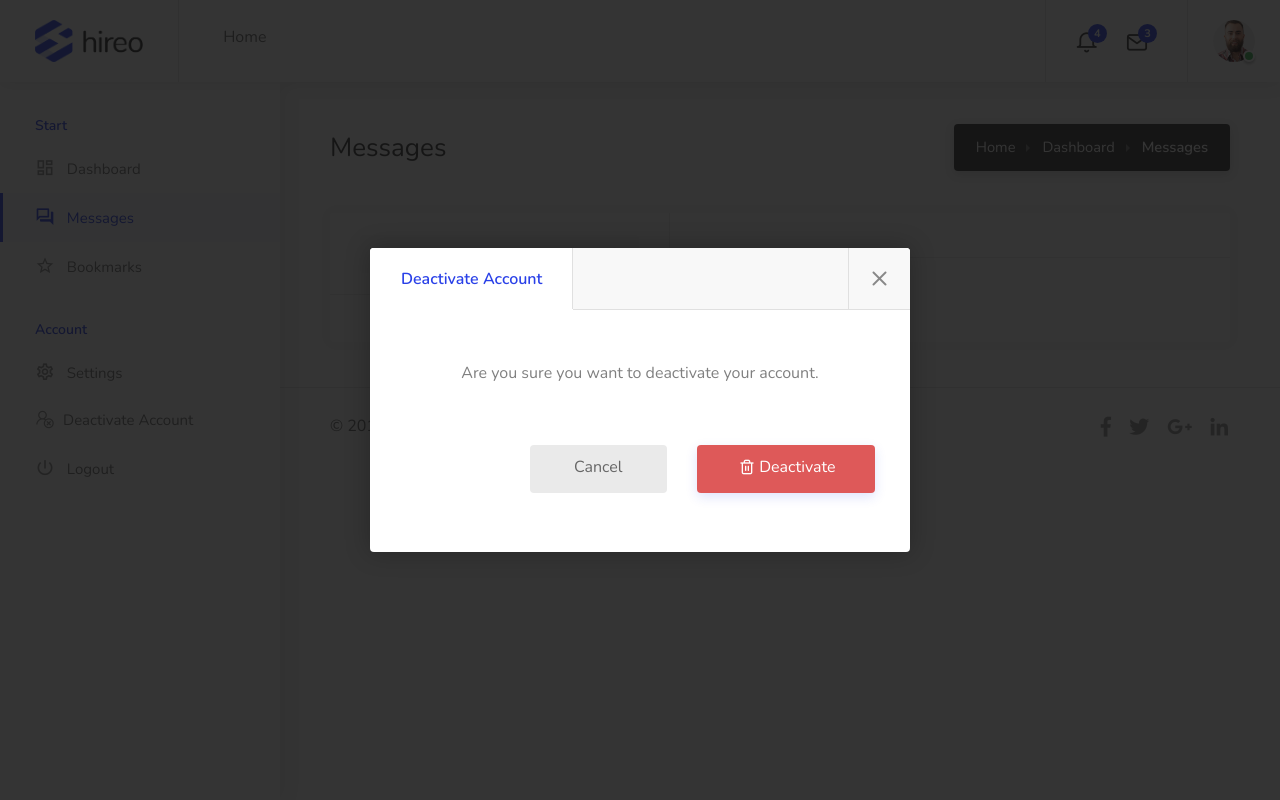
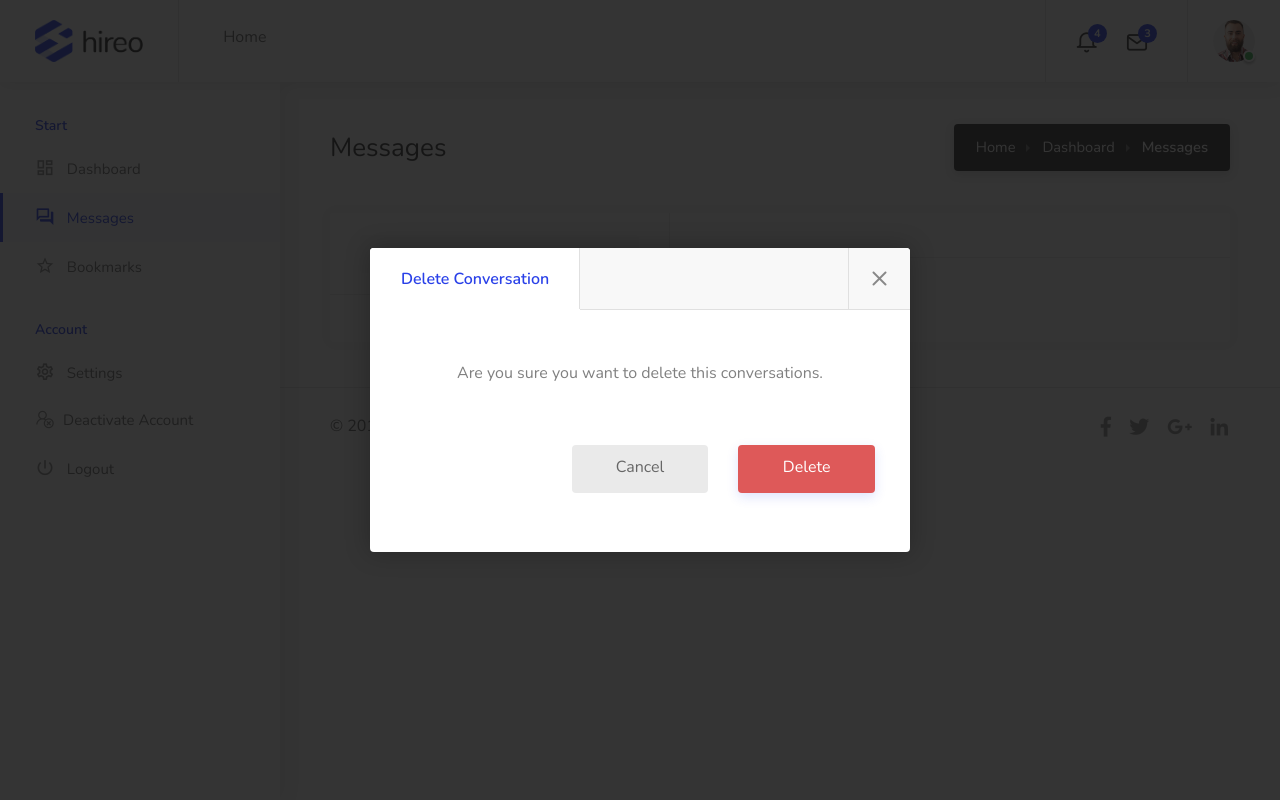
Before and after one commit to umairkhan987/Job-Boards, a Django app: page /messages/ in a window 1280 px wide, after a click on "Deactivate Account". Run offline with Django 3.2, Linux system fonts and the light colour scheme; the visitor is signed in with stand-in values (Sample User, id 1); data that the repository does not hold is empty; some libraries are stand-ins or nearby versions; some web fonts are replaced.

Commit message:
Hit Count and delete message completed

```diff
--- a/accounts/models.py
+++ b/accounts/models.py
@@ -1,6 +1,7 @@
 import os
 
 from django.contrib.auth.models import AbstractUser, BaseUserManager
+from django.contrib.contenttypes.fields import GenericRelation
 from django.db import models
 from django.db.models import Q
 from django.db.models.signals import post_save
@@ -8,6 +9,7 @@ from django.dispatch import receiver
 
 #  We use it because we change default username with email
 from django_currentuser.middleware import get_current_user
+from hitcount.settings import MODEL_HITCOUNT
 
 
 class CustomUserManager(BaseUserManager):
@@ -87,6 +89,8 @@ class Profile(models.Model):
     total_job_done = models.IntegerField(default=0)
     created_at = models.DateTimeField(auto_now_add=True)
     updated_at = models.DateTimeField(auto_now=True)
+    hit_count_generic = GenericRelation(
+        MODEL_HITCOUNT, object_id_field='object_pk', related_query_name='hit_count_generic_relation')
 
     def __str__(self):
         return self.user.email
--- a/employer/urls.py
+++ b/employer/urls.py
@@ -4,7 +4,8 @@ from . import views
 
 urlpatterns = [
     path('freelancers/', views.find_freelancer, name="find_freelancer"),
-    path('profile/<int:id>/', views.freelancer_profile, name='freelancer_profile'),
+    path('profile/<int:pk>/', views.FreelancerDetailView.as_view(), name='freelancer_profile'),
+    # path('profile/<int:>/', views.freelancer_profile, name='freelancer_profile'),
     path('postTask/', views.post_a_task, name="post_task"),
     path('tasks/', views.my_tasks, name="my_tasks"),
     path('task/<int:id>/edit/', views.edit_task, name='edit_task'),
--- a/hireo/models.py
+++ b/hireo/models.py
@@ -14,7 +14,7 @@ class Bookmark(models.Model):
 
 
 class Messages(models.Model):
-    sender = models.ForeignKey(User, on_delete=models.CASCADE, related_name='senders')
+    sender = models.ForeignKey(User, on_delete=models.SET_NULL, null=True, related_name='senders')
     receiver = models.ForeignKey(User, on_delete=models.SET_NULL, null=True, related_name='receivers')
     message_content = models.CharField(max_length=500)
     created_at = models.DateTimeField(auto_now_add=True)
@@ -27,7 +27,6 @@ class Messages(models.Model):
         return False
 
 
-# TODO: Change the filename
 def upload_offer_file(instance, filename):
     return 'Files/Offer/{filename}'.format(filename=filename)
 
--- a/hireo/urls.py
+++ b/hireo/urls.py
@@ -6,6 +6,7 @@ urlpatterns = [
     path("", views.index, name='index'),
     path('messages/', views.messages, name="messages"),
     path('messages/<int:id>/details/', views.message_details, name="message_details"),
+    path('messages/delete/', views.messages_delete, name="messages_delete"),
     path('bookmarks/', views.bookmarks, name="bookmarks"),
     path('offer/', views.send_offers, name="send_offer"),
     path('deactivate/', views.deactivate_account, name="deactivate_account"),
--- a/hireo/views.py
+++ b/hireo/views.py
@@ -19,24 +19,26 @@ def index(request):
 
 @login_required
 def messages(request):
-    if request.method == "POST" and request.is_ajax():
-        form = MessageForm(request.POST)
-        if form.is_valid():
-            receiver_id = request.POST.get('receiver_id')
-            receiver = User.objects.get(pk=receiver_id)
-            message = form.save(commit=False)
-            message.receiver = receiver
-            message.sender = request.user
-            message.save()
-            current_message = render_to_string("Hireo/includes/partial_message.html", {"message": message})
-            return JsonResponse({"success": True, "msg": "Message Sent", "current_message": current_message})
+    try:
+        if request.method == "POST" and request.is_ajax():
+            form = MessageForm(request.POST)
+            if form.is_valid():
+                receiver_id = request.POST.get('receiver_id')
+                receiver = User.objects.get(pk=receiver_id)
+                message = form.save(commit=False)
+                message.receiver = receiver
+                message.sender = request.user
+                message.save()
+                current_message = render_to_string("Hireo/includes/partial_message.html", {"message": message})
+                return JsonResponse({"success": True, "msg": "Message Sent", "current_message": current_message})
+            else:
+                errors = {field: str(error[0])[1:-1][1:-1] for (field, error) in form.errors.as_data().items()}
+                return JsonResponse({'success': False, 'errors': errors})
         else:
-            errors = {field: str(error[0])[1:-1][1:-1] for (field, error) in form.errors.as_data().items()}
-            return JsonResponse({'success': False, 'errors': errors})
-    else:
-        message_list = get_current_user_msg(request)
-        return render(request, 'Hireo/messages.html', {"messages": message_list})
-
+            message_list = get_current_user_msg(request)
+            return render(request, 'Hireo/messages.html', {"messages": message_list})
+    except Exception as e:
+        raise Http404(str(e))
 
 @login_required
 def message_details(request, id):
@@ -55,6 +57,28 @@ def message_details(request, id):
         "message_details": message_detail,
     }
     return render(request, 'Hireo/messages.html', context)
+
+
+@login_required
+def messages_delete(request):
+    try:
+        if request.method == "POST" and request.is_ajax():
+            id = request.POST.get("receiver_id")
+            receiver = User.objects.get(pk=id)
+            conversation = Messages.objects.filter(
+                Q(sender=request.user, receiver=receiver) | Q(sender=receiver, receiver=request.user))
+            if conversation.exists():
+                conversation.delete()
+                # TODO: update query and find alternative to delete messages.
+                # conversation.filter(sender=request.user).update(sender=None)
+                # conversation.filter(receiver=request.user).update(receiver=None)
+                return JsonResponse({"success": True, "msg": "Conversation Deleted.", "url": redirect("messages").url})
+            else:
+                return JsonResponse({"success": False, "errors": "Conversation not found."})
+        else:
+            raise Http404("Invalid request")
+    except Exception as e:
+        raise Http404(str(e))
 
 
 @login_required
--- a/jobBoard/settings.py
+++ b/jobBoard/settings.py
@@ -39,6 +39,7 @@ INSTALLED_APPS = [
 
     'widget_tweaks',
     'multiselectfield',
+    'hitcount',
 
     'accounts.apps.AccountsConfig',
     'hireo.apps.HireoConfig',
--- a/requirements.txt
+++ b/requirements.txt
@@ -1,6 +1,8 @@
 asgiref==3.2.10
-Django==3.0.8
-django-currentuser==0.5.0
+Django==3.1
+django-currentuser==0.5.1
+django-etc==1.2.0
+django-hitcount==1.3.3
 django-multiselectfield==0.1.12
 django-widget-tweaks==1.4.8
 Pillow==7.2.0
--- a/static/hireoScript.js
+++ b/static/hireoScript.js
@@ -27,22 +27,6 @@ $(document).ready(function () {
             }
         })
     });
-
-    function getCookie(name) {
-        let cookieValue = null;
-        if (document.cookie && document.cookie !== '') {
-            const cookies = document.cookie.split(';');
-            for (let i = 0; i < cookies.length; i++) {
-                const cookie = cookies[i].trim();
-                // Does this cookie string begin with the name we want?
-                if (cookie.substring(0, name.length + 1) === (name + '=')) {
-                    cookieValue = decodeURIComponent(cookie.substring(name.length + 1));
-                    break;
-                }
-            }
-        }
-        return cookieValue;
-    }
 
     // Message Popup open
     let message_url = null;
@@ -80,6 +64,35 @@ $(document).ready(function () {
         });
     });
 
+    // delete Messages
+    $('#delete-conversation-popup').click(function () {
+        const url = $(this).attr("data-url");
+        const data = {
+            "receiver_id": parseInt(window.location.pathname.replace(/[^\d.]/g,"")),
+            "csrfmiddlewaretoken": getCookie('csrftoken'),
+        };
+
+        $.ajax({
+            type: 'ajax',
+            method: 'POST',
+            url: url,
+            data: data,
+            success: function (data) {
+                $.magnificPopup.close();
+                console.log(data);
+
+                if (data.success) {
+                    snackbar_msg(data.msg);
+                    setTimeout(() => {
+                        window.location.pathname = data.url;
+                    }, 1000);
+                }else{
+                    snackbar_error_msg(data.errors);
+                }
+            }
+        });
+
+    });
 
     // Replay message
     $('#send-message-form').submit(function (event) {
@@ -120,6 +133,22 @@ $(document).ready(function () {
     //     console.log("Message click ", url);
     // });
 
+    function getCookie(name) {
+        let cookieValue = null;
+        if (document.cookie && document.cookie !== '') {
+            const cookies = document.cookie.split(';');
+            for (let i = 0; i < cookies.length; i++) {
+                const cookie = cookies[i].trim();
+                // Does this cookie string begin with the name we want?
+                if (cookie.substring(0, name.length + 1) === (name + '=')) {
+                    cookieValue = decodeURIComponent(cookie.substring(name.length + 1));
+                    break;
+                }
+            }
+        }
+        return cookieValue;
+    }
+
     // snackbar for display msg
     function snackbar_msg(msg) {
         Snackbar.show({
--- a/templates/Hireo/messages.html
+++ b/templates/Hireo/messages.html
@@ -101,7 +101,7 @@
 							<div class="messages-headline">
                                 {% if message_details %}
 								<h4>{{ full_name }}</h4>
-								<a href="#" class="message-action"><i class="icon-feather-trash-2"></i> Delete Conversation</a>
+								    <a href="#small-dialog" class="message-action popup-with-zoom-anim"><i class="icon-feather-trash-2"></i> Delete Conversation</a>
                                 {% endif %}
 							</div>
 
@@ -215,4 +215,41 @@
     </div>
     <!-- Dashboard Content / End -->
 
+
+    <!-- Delete Offer popup -->
+    <div id="small-dialog" class="zoom-anim-dialog mfp-hide dialog-with-tabs">
+        <div class="sign-in-form">
+
+		<ul class="popup-tabs-nav">
+			<li><a href="#tab" id="popup-tabs" >Delete Conversation</a></li>
+		</ul>
+
+		<div class="popup-tabs-container">
+
+			<!-- Tab -->
+			<div class="popup-tab-content" id="tab">
+
+				<!-- Welcome Text -->
+				<div class="welcome-text">
+                    <p>Are you sure you want to delete this conversations.</p>
+				</div>
+
+                <div class="row">
+                    <div class="col-lg-4"></div>
+                    <div class="col-lg-4" style="text-align: center">
+                        <!-- Button -->
+                        <a class="button gray ripple-effect-dark cancel-popup">Cancel</a>
+                    </div>
+
+                    <div class="col-lg-4" style="text-align: center">
+                        <!-- Button -->
+                        <a href="javascript:" data-url="{% url 'messages_delete' %}" id="delete-conversation-popup" class="button ripple-effect " style="background-color: #de5959">Delete</a>
+                    </div>
+                </div>
+			</div>
+		</div>
+	</div>
+    </div>
+    <!-- Delete Offer Popup / End -->
+
 {% endblock %}
```
Also changed, not shown: employer/views.py (+22 -7 lines), templates/Employer/freelancerProfile.html (+8 -6 lines), templates/Freelancer/Offers.html (+5 -5 lines), 2 other files.
